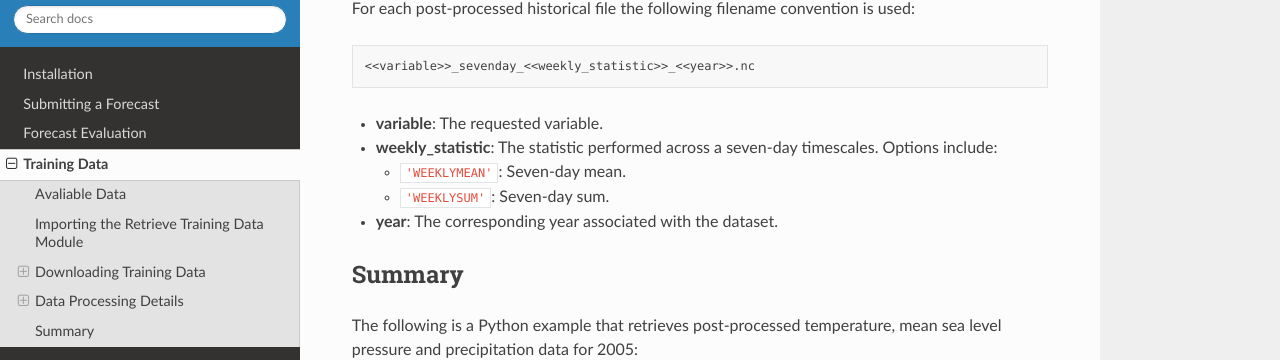
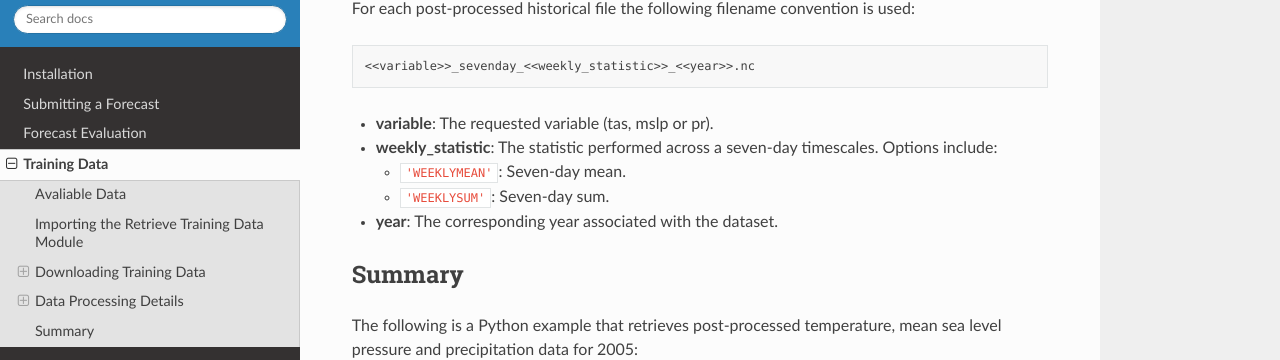
Before and after one commit to joshuatalib/AI_weather_quest, a Sphinx documentation site: the page built from docs/source/training_data.rst, in a window 1280 px wide and 900 px high, scrolled down 1853 px. Shown: the part 164-524 px from the top of the window. Built offline with Sphinx 7.4.7 and the Read the Docs theme 3.1.0, drawn with Linux system fonts in a browser that asks for light colours; pages that are not in the unit, such as notebooks, are missing from menus.

Commit message:
Update training_data.rst

```diff
--- a/docs/source/training_data.rst
+++ b/docs/source/training_data.rst
@@ -79,7 +79,7 @@ For each post-processed historical file the following filename convention is use
 
    <<variable>>_sevenday_<<weekly_statistic>>_<<year>>.nc
 
-- **variable**: The requested variable.
+- **variable**: The requested variable (tas, mslp or pr).
 - **weekly_statistic**: The statistic performed across a seven-day timescales. Options include:
 
   - ``'WEEKLYMEAN'``: Seven-day mean.
```
